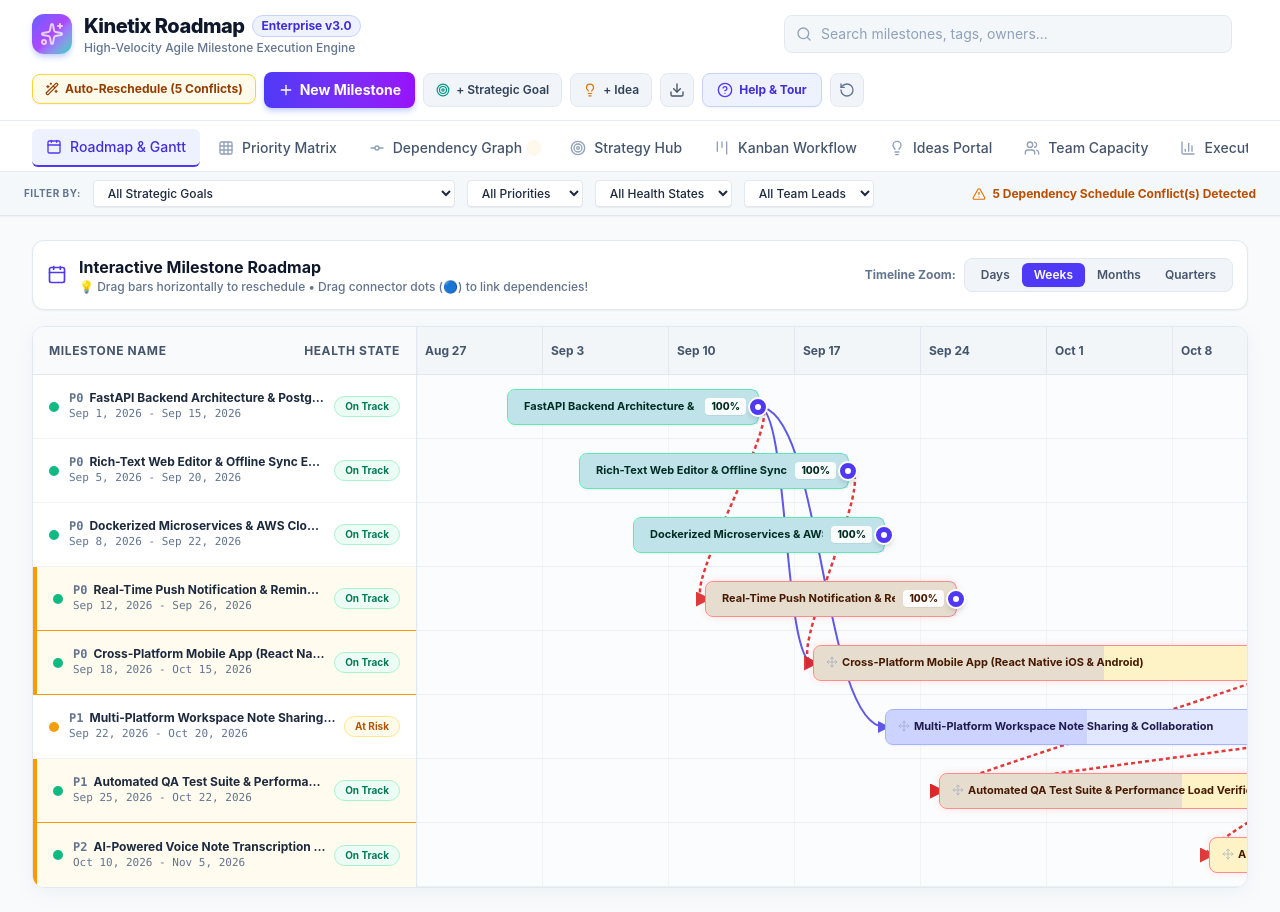
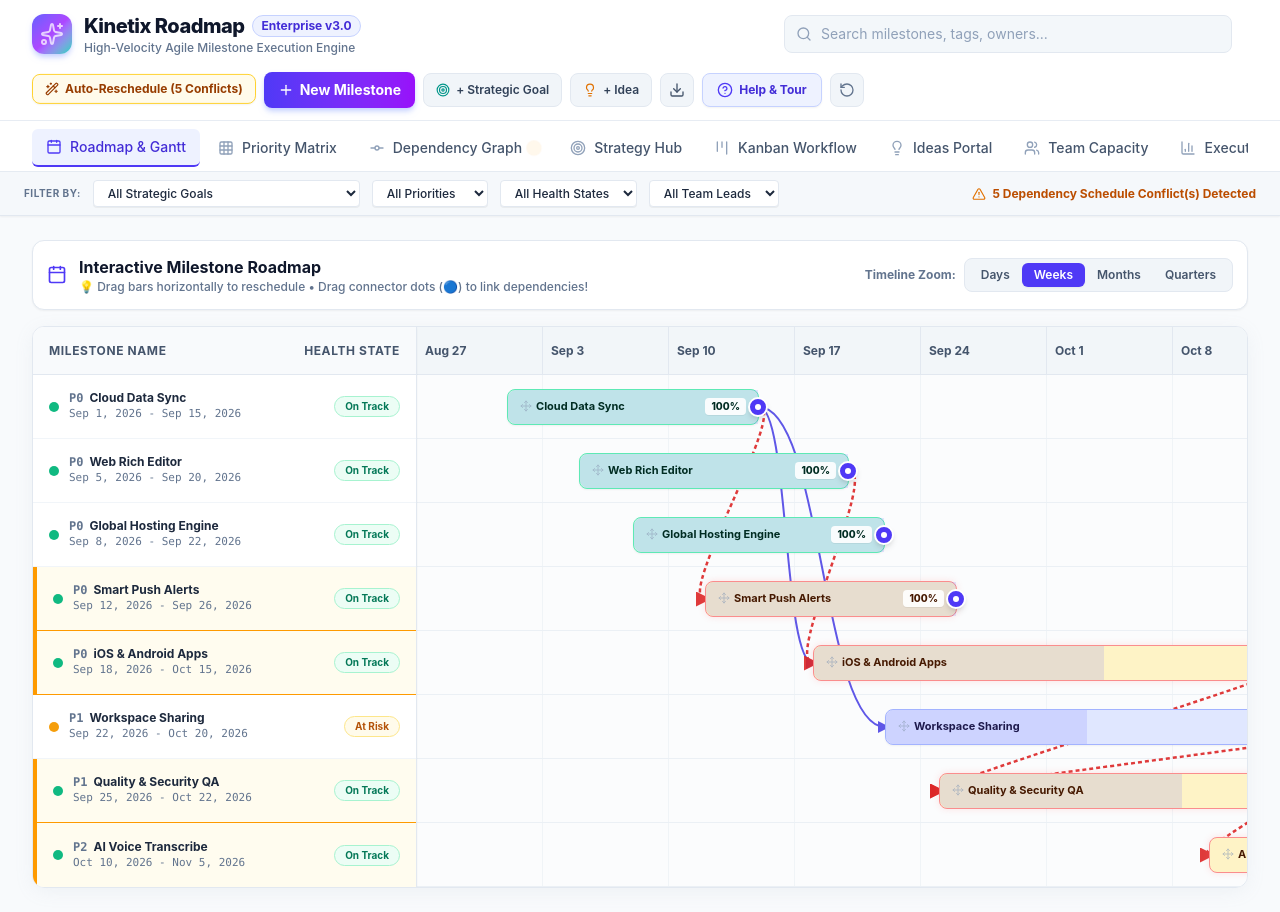
Before and after one commit to anubioinfo/kinetix, a React (Vite) app: page / in a window 1280 px wide. Built offline with nearby package versions, Linux system fonts and the light colour scheme.

Commit message:
Update milestone titles to crisp 2-3 word user feature names (Cloud Data Sync, Web Rich Editor, Global Hosting Engine, Smart Push Alerts, iOS & Android Apps, Workspace Sharing, Quality & Security QA, AI Voice Transcribe)

```diff
--- a/src/context/ProjectContext.jsx
+++ b/src/context/ProjectContext.jsx
@@ -4,7 +4,7 @@ import { detectDependencyConflicts, autoRescheduleDependencies } from '../utils/
 
 const ProjectContext = createContext();
 
-const STORAGE_KEY = 'kinetix_note_app_v3';
+const STORAGE_KEY = 'kinetix_note_app_v4';
 
 export function ProjectProvider({ children }) {
   // Load initial state from LocalStorage if available
--- a/src/data/mockData.js
+++ b/src/data/mockData.js
@@ -1,43 +1,43 @@
 export const initialGoals = [
   {
     id: 'goal-1',
-    title: 'Core Engine & Real-Time Sync Infrastructure',
-    category: 'Backend Architecture',
+    title: 'Cloud Core & Data Sync Engine',
+    category: 'Product Architecture',
     targetQuarter: 'Q4 2026',
     progress: 80,
     color: '#6366f1', // Indigo
     owner: 'Anurag',
-    description: 'Build robust Python FastAPI microservices, PostgreSQL database schema, Redis caching, and real-time offline sync.'
+    description: 'Deliver sub-50ms cloud note synchronization, offline database persistence, and robust platform security.'
   },
   {
     id: 'goal-2',
-    title: 'Cross-Platform Mobile App (iOS & Android)',
-    category: 'Mobile Clients',
+    title: 'Mobile App Experience (iOS & Android)',
+    category: 'Mobile Applications',
     targetQuarter: 'Q4 2026',
     progress: 55,
     color: '#ec4899', // Pink
     owner: 'Ram',
-    description: 'Deliver native-grade React Native app for iOS & Android with offline-first auto-sync, voice notes, and widgets.'
+    description: 'Build native iOS and Android apps with offline editing, voice memo recording, and home screen widgets.'
   },
   {
     id: 'goal-3',
-    title: 'Real-Time Push Notification & Reminder Engine',
-    category: 'Cloud Services',
+    title: 'Smart Push Alerts & Reminders',
+    category: 'Notifications',
     targetQuarter: 'Q3 2026',
     progress: 100,
     color: '#10b981', // Emerald
     owner: 'Nitin',
-    description: 'Implement Firebase FCM, Apple APNs, and Celery scheduled cron jobs for time-based & geo-fenced note alerts.'
+    description: 'Trigger instant mobile push alerts, scheduled calendar reminders, and geo-fenced location notifications.'
   },
   {
     id: 'goal-4',
-    title: 'Multi-Platform Workspace Note Sharing & Collaboration',
+    title: 'Workspace Sharing & Co-Editing',
     category: 'Collaboration',
     targetQuarter: 'Q3 2026',
     progress: 40,
     color: '#f59e0b', // Amber
     owner: 'Jitendra',
-    description: 'Enable secure link sharing, fine-grained permission control, and live multi-user co-editing via WebSockets.'
+    description: 'Enable one-click link sharing, custom access permissions, and real-time live co-editing across teams.'
   }
 ];
 
@@ -54,8 +54,8 @@ export const initialTeam = [
 export const initialMilestones = [
   {
     id: 'ms-1',
-    title: 'FastAPI Backend Architecture & PostgreSQL Schema',
-    description: 'Design multi-tenant PostgreSQL schema, FastAPI REST API foundation, and Redis caching for high-speed note CRUD ops.',
+    title: 'Cloud Data Sync',
+    description: 'Sub-50ms cloud data synchronization, secure user authentication, and high-speed note storage.',
     goalId: 'goal-1',
     startDate: '2026-09-01',
     dueDate: '2026-09-15',
@@ -69,19 +69,19 @@ export const initialMilestones = [
     riceConfidence: 0.95,
     riceEffort: 3,
     owner: 'Jitendra',
-    tags: ['Python', 'FastAPI', 'PostgreSQL', 'Backend'],
+    tags: ['Cloud', 'Sync', 'Security', 'Database'],
     progress: 100,
     dependencies: [],
     features: [
-      { id: 'f-101', title: 'FastAPI async REST endpoints for Notes & Labels', completed: true, points: 8 },
-      { id: 'f-102', title: 'PostgreSQL schema migration scripts with Alembic', completed: true, points: 5 },
-      { id: 'f-103', title: 'Redis cache layer for sub-50ms note fetching', completed: true, points: 5 }
+      { id: 'f-101', title: 'Instant REST API for Notes & Labels', completed: true, points: 8 },
+      { id: 'f-102', title: 'Database schema migration and data safety', completed: true, points: 5 },
+      { id: 'f-103', title: 'Sub-50ms Redis memory cache layer', completed: true, points: 5 }
     ]
   },
   {
     id: 'ms-2',
-    title: 'Rich-Text Web Editor & Offline Sync Engine',
-    description: 'Build TipTap rich text web dashboard with checklist support and IndexedDB offline storage auto-sync.',
+    title: 'Web Rich Editor',
+    description: 'Interactive formatting toolbar, checklists, bullet lists, and automatic offline local drafts.',
     goalId: 'goal-1',
     startDate: '2026-09-05',
     dueDate: '2026-09-20',
@@ -95,19 +95,19 @@ export const initialMilestones = [
     riceConfidence: 0.9,
     riceEffort: 3,
     owner: 'Ram',
-    tags: ['React', 'Frontend', 'TipTap', 'Offline'],
+    tags: ['Web', 'Editor', 'RichText', 'Offline'],
     progress: 100,
     dependencies: [],
     features: [
-      { id: 'f-201', title: 'TipTap rich text editor with checklist formatting', completed: true, points: 8 },
+      { id: 'f-201', title: 'Rich text editor with checklist formatting', completed: true, points: 8 },
       { id: 'f-202', title: 'IndexedDB local storage fallback manager', completed: true, points: 5 },
       { id: 'f-203', title: 'Automatic background sync queue handler', completed: true, points: 5 }
     ]
   },
   {
     id: 'ms-3',
-    title: 'Dockerized Microservices & AWS Cloud CI/CD',
-    description: 'Set up multi-container Docker infrastructure, AWS ECS deployment pipeline, and GitHub Actions CI/CD.',
+    title: 'Global Hosting Engine',
+    description: 'High-availability multi-region hosting, automated deployments, and sub-second load balancing.',
     goalId: 'goal-1',
     startDate: '2026-09-08',
     dueDate: '2026-09-22',
@@ -121,19 +121,19 @@ export const initialMilestones = [
     riceConfidence: 0.95,
     riceEffort: 2,
     owner: 'Shyam',
-    tags: ['DevOps', 'Docker', 'AWS', 'CI/CD'],
+    tags: ['Cloud', 'Hosting', 'Containers', 'CI/CD'],
     progress: 100,
     dependencies: [],
     features: [
-      { id: 'f-301', title: 'Docker-compose multi-service container setup', completed: true, points: 5 },
-      { id: 'f-302', title: 'AWS ECS Fargate cluster orchestration & ALB', completed: true, points: 8 },
-      { id: 'f-303', title: 'GitHub Actions automated build & test pipeline', completed: true, points: 5 }
+      { id: 'f-301', title: 'Multi-service container cluster setup', completed: true, points: 5 },
+      { id: 'f-302', title: 'AWS Cloud cluster orchestration & load balancer', completed: true, points: 8 },
+      { id: 'f-303', title: 'Automated build & release deployment pipeline', completed: true, points: 5 }
     ]
   },
   {
     id: 'ms-4',
-    title: 'Real-Time Push Notification & Reminder Engine',
-    description: 'Implement Celery task queues, Firebase FCM, Apple APNs, and scheduled cron alerts for note reminders.',
+    title: 'Smart Push Alerts',
+    description: 'Time-based scheduled alerts, location triggers, and multi-device instant notifications.',
     goalId: 'goal-3',
     startDate: '2026-09-12',
     dueDate: '2026-09-26',
@@ -147,19 +147,19 @@ export const initialMilestones = [
     riceConfidence: 0.9,
     riceEffort: 3,
     owner: 'Nitin',
-    tags: ['Python', 'Notifications', 'Celery', 'FCM'],
+    tags: ['Notifications', 'Alerts', 'Reminders', 'Push'],
     progress: 100,
     dependencies: ['ms-1'],
     features: [
-      { id: 'f-401', title: 'Celery background task queue & Redis broker', completed: true, points: 5 },
-      { id: 'f-402', title: 'Firebase FCM & Apple APNs push triggers', completed: true, points: 8 },
-      { id: 'f-403', title: 'Scheduled cron worker for timed note alerts', completed: true, points: 5 }
+      { id: 'f-401', title: 'Background task queue & notification broker', completed: true, points: 5 },
+      { id: 'f-402', title: 'Firebase & Apple push notification triggers', completed: true, points: 8 },
+      { id: 'f-403', title: 'Scheduled worker for timed note reminders', completed: true, points: 5 }
     ]
   },
   {
     id: 'ms-5',
-    title: 'Cross-Platform Mobile App (React Native iOS & Android)',
-    description: 'Develop Google Keep-style mobile application with offline auto-sync, grid layout, and audio note attachments.',
+    title: 'iOS & Android Apps',
+    description: 'Native mobile experience with touch gestures, offline editing, home screen widgets, and voice memos.',
     goalId: 'goal-2',
     startDate: '2026-09-18',
     dueDate: '2026-10-15',
@@ -173,19 +173,19 @@ export const initialMilestones = [
     riceConfidence: 0.85,
     riceEffort: 4,
     owner: 'Akshay',
-    tags: ['React Native', 'Mobile', 'iOS', 'Android'],
+    tags: ['Mobile', 'iOS', 'Android', 'App'],
     progress: 60,
     dependencies: ['ms-1', 'ms-2'],
     features: [
-      { id: 'f-501', title: 'React Native unified UI component kit', completed: true, points: 8 },
-      { id: 'f-502', title: 'SQLite local mobile database storage', completed: true, points: 5 },
-      { id: 'f-503', title: 'Voice note recording & audio player module', completed: false, points: 5 }
+      { id: 'f-501', title: 'Unified mobile UI component kit', completed: true, points: 8 },
+      { id: 'f-502', title: 'Offline mobile database storage engine', completed: true, points: 5 },
+      { id: 'f-503', title: 'Voice note recording & audio playback module', completed: false, points: 5 }
     ]
   },
   {
     id: 'ms-6',
-    title: 'Multi-Platform Workspace Note Sharing & Collaboration',
-    description: 'Build public share links, granular view/edit permission levels, and WebSocket live co-editing.',
+    title: 'Workspace Sharing',
+    description: 'Granular access permissions, instant share links, and real-time live co-editing.',
     goalId: 'goal-4',
     startDate: '2026-09-22',
     dueDate: '2026-10-20',
@@ -199,19 +199,19 @@ export const initialMilestones = [
     riceConfidence: 0.8,
     riceEffort: 3,
     owner: 'Jitendra',
-    tags: ['Python', 'WebSockets', 'Sharing', 'Collaboration'],
+    tags: ['Sharing', 'Collaboration', 'Permissions', 'Co-Editing'],
     progress: 40,
     dependencies: ['ms-1'],
     features: [
       { id: 'f-601', title: 'Granular note permissions (Viewer, Editor, Owner)', completed: true, points: 5 },
       { id: 'f-602', title: 'Public note link generator with optional password', completed: false, points: 5 },
-      { id: 'f-603', title: 'WebSockets live co-editing & cursor presences', completed: false, points: 8 }
+      { id: 'f-603', title: 'Live co-editing & multi-cursor presence', completed: false, points: 8 }
     ]
   },
   {
     id: 'ms-7',
-    title: 'Automated QA Test Suite & Performance Load Verification',
-    description: 'Execute PyTest API suite, Cypress E2E web regression suite, and Locust 10k concurrent user load tests.',
+    title: 'Quality & Security QA',
+    description: 'Comprehensive end-to-end regression testing, security auditing, and high-concurrency load verification.',
     goalId: 'goal-1',
     startDate: '2026-09-25',
     dueDate: '2026-10-22',
@@ -225,19 +225,19 @@ export const initialMilestones = [
     riceConfidence: 0.9,
     riceEffort: 3,
     owner: 'Dinesh',
-    tags: ['QA', 'Automation', 'PyTest', 'Cypress'],
+    tags: ['QA', 'Testing', 'Security', 'Automation'],
     progress: 50,
     dependencies: ['ms-5', 'ms-6'],
     features: [
-      { id: 'f-701', title: 'PyTest backend API test suite (90%+ coverage)', completed: true, points: 5 },
-      { id: 'f-702', title: 'Cypress web E2E automated regression suite', completed: false, points: 5 },
-      { id: 'f-703', title: 'Locust load testing suite verifying 10k users', completed: false, points: 5 }
+      { id: 'f-701', title: 'Automated backend API test suite (90%+ coverage)', completed: true, points: 5 },
+      { id: 'f-702', title: 'Web E2E automated regression test suite', completed: false, points: 5 },
+      { id: 'f-703', title: 'High-concurrency load testing for 10k users', completed: false, points: 5 }
     ]
   },
   {
     id: 'ms-8',
-    title: 'AI-Powered Voice Note Transcription & Semantic Search',
-    description: 'Integrate OpenAI Whisper for automatic audio-to-text conversion and pgvector for semantic note search.',
+    title: 'AI Voice Transcribe',
+    description: 'Automatic voice-to-text audio conversion and AI-powered natural language note search.',
     goalId: 'goal-2',
     startDate: '2026-10-10',
     dueDate: '2026-11-05',
@@ -251,12 +251,12 @@ export const initialMilestones = [
     riceConfidence: 0.8,
     riceEffort: 4,
     owner: 'Ram',
-    tags: ['AI', 'Whisper', 'Search', 'pgvector'],
+    tags: ['AI', 'Voice', 'Transcription', 'Search'],
     progress: 0,
     dependencies: ['ms-6'],
     features: [
-      { id: 'f-801', title: 'OpenAI Whisper API voice note transcription pipeline', completed: false, points: 8 },
-      { id: 'f-802', title: 'pgvector semantic vector search & note recommendations', completed: false, points: 8 }
+      { id: 'f-801', title: 'AI voice note audio transcription pipeline', completed: false, points: 8 },
+      { id: 'f-802', title: 'Natural language search & note recommendations', completed: false, points: 8 }
     ]
   }
 ];
@@ -305,7 +305,7 @@ export const initialIdeas = [
 ];
 
 export const initialReleases = [
-  { id: 'rel-1', name: 'KeepNote v1.0 Backend & Web Launch', date: '2026-09-25', status: 'Completed' },
+  { id: 'rel-1', name: 'KeepNote v1.0 Core Engine & Web Launch', date: '2026-09-25', status: 'Completed' },
   { id: 'rel-2', name: 'KeepNote v1.5 Mobile App & Push Reminders', date: '2026-10-25', status: 'In Progress' },
   { id: 'rel-3', name: 'KeepNote v2.0 Workspace Sharing & AI Search', date: '2026-11-20', status: 'Planning' }
 ];
```
Also changed, not shown: 3 other files (tests, documents, lock files or other folders).
